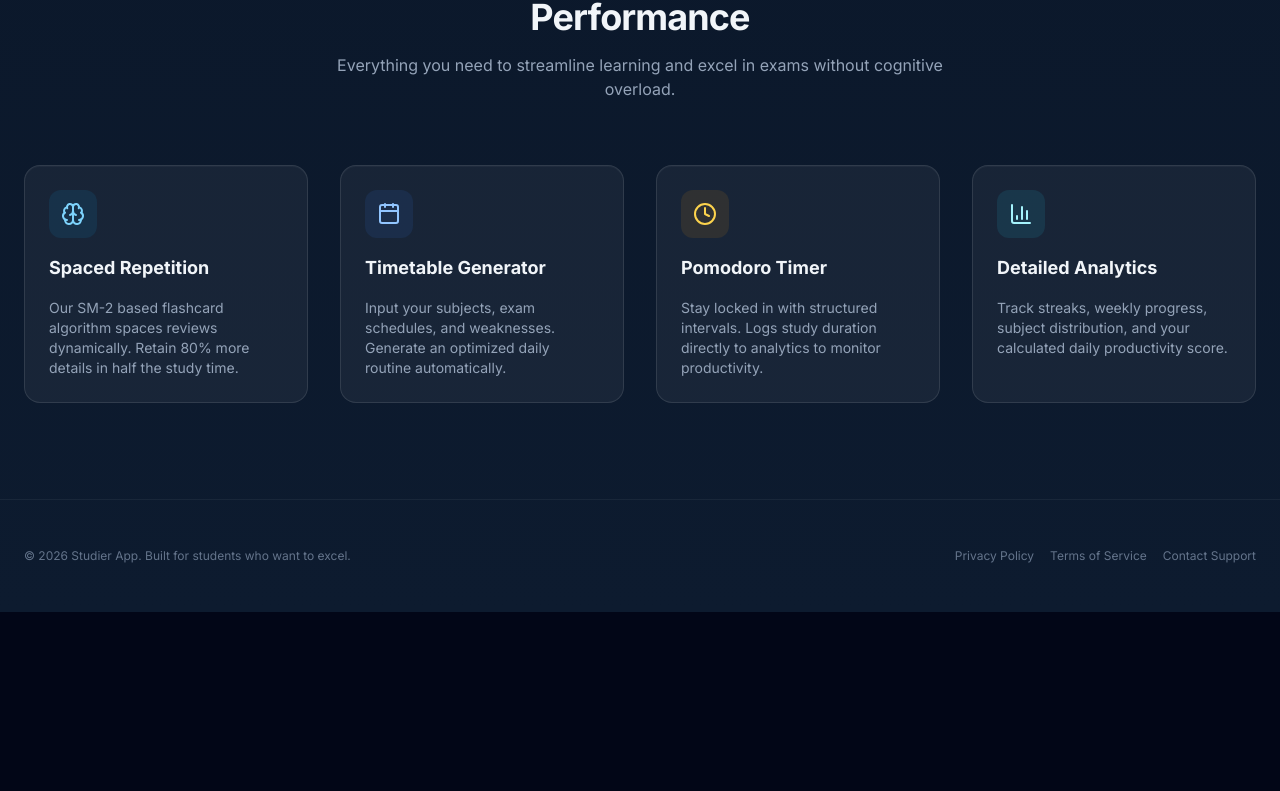
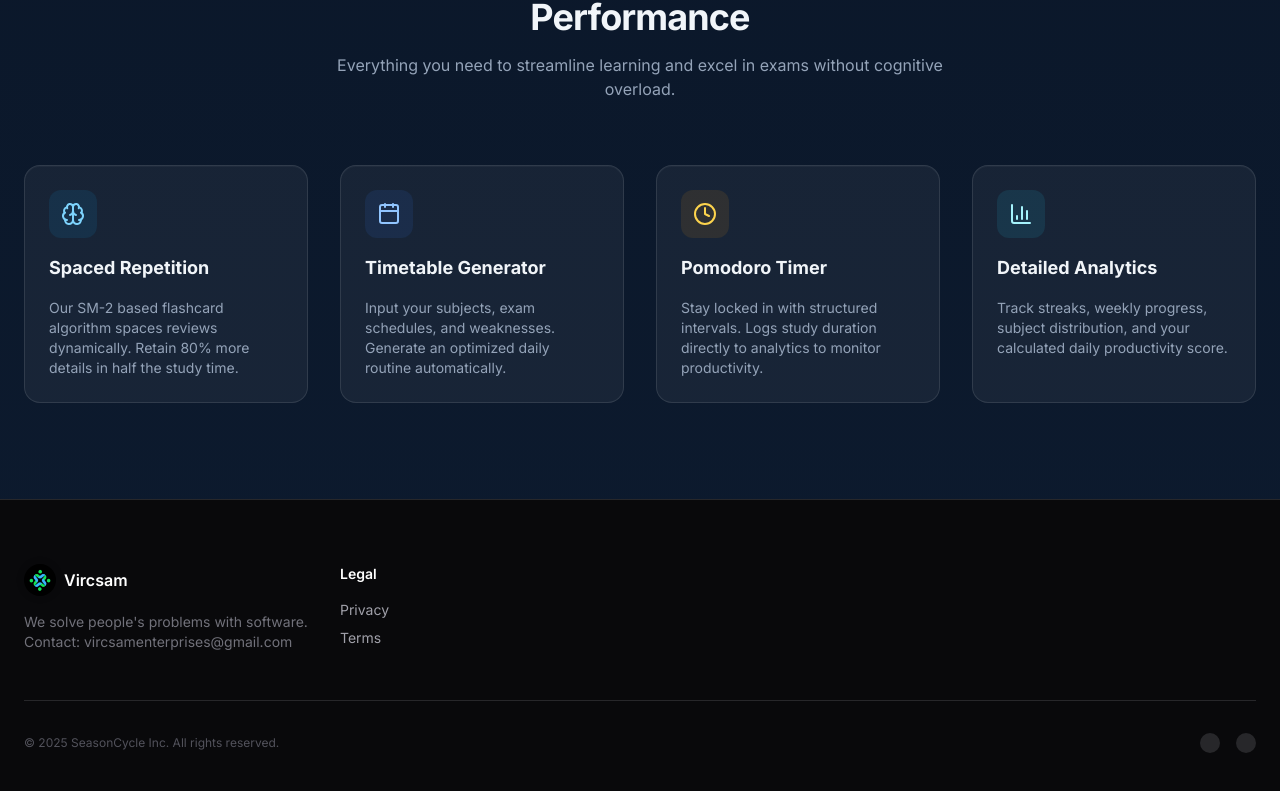
Before and after one commit to vircsam/studier, a React (Vite) app: page / in a window 1280 px wide. Shown: the part 1476-2267 px from the top of the page. Before the commit the page ends 2088 px from the top, so only its background shows below. Built offline with nearby package versions, Linux system fonts and the light colour scheme; no server answers.

Commit message:
Add footer

```diff
--- /dev/null
+++ b/src/components/Footer.jsx
@@ -0,0 +1,42 @@
+import React from "react";
+
+export const Footer = () => {
+  return (
+    <footer className="bg-[#09090b] border-t border-[#27272a] py-16">
+      <div className="max-w-7xl mx-auto px-6">
+        <div className="grid grid-cols-2 md:grid-cols-4 gap-8 mb-12">
+          <div className="col-span-2 md:col-span-1">
+            <div className="flex items-center gap-2 mb-4">
+              <div className="w-8 h-8 rounded-full overflow-hidden shadow-[0_0_10px_rgba(0,0,0,0.1)]">
+                <img
+                  src="vircsam.png"
+                  alt="logo"
+                  className="w-full h-full object-cover block"
+                />
+              </div>
+              <span className="font-semibold text-white">Vircsam</span>
+            </div>
+            <p className="text-sm text-[#71717a]">
+              We solve people's problems with software.
+              Contact: vircsamenterprises@gmail.com
+            </p>
+          </div>
+          <div>
+            <h4 className="text-sm font-semibold text-white mb-4">Legal</h4>
+            <ul className="space-y-2 text-sm text-[#a1a1aa]">
+              <li><a href="#" className="hover:text-white transition-colors">Privacy</a></li>
+              <li><a href="#" className="hover:text-white transition-colors">Terms</a></li>
+            </ul>
+          </div>
+        </div>
+        <div className="pt-8 border-t border-[#27272a] flex flex-col md:flex-row justify-between items-center gap-4">
+          <p className="text-xs text-[#52525b]">© 2025 SeasonCycle Inc. All rights reserved.</p>
+          <div className="flex gap-4">
+            <div className="w-5 h-5 bg-[#27272a] rounded-full hover:bg-[#3f3f46] transition-colors cursor-pointer"></div>
+            <div className="w-5 h-5 bg-[#27272a] rounded-full hover:bg-[#3f3f46] transition-colors cursor-pointer"></div>
+          </div>
+        </div>
+      </div>
+    </footer>
+  );
+};
--- a/src/pages/Landing.jsx
+++ b/src/pages/Landing.jsx
@@ -1,5 +1,6 @@
 import React from "react";
 import { Link } from "react-router-dom";
+import { Footer } from "../components/Footer";
 import { motion } from "framer-motion";
 import { Brain, Clock, Calendar, BarChart3, ChevronRight, GraduationCap } from "lucide-react";
 
@@ -225,14 +226,7 @@ export default function Landing() {
       </section>
 
       {/* Footer */}
-      <footer className="px-6 py-12 border-t border-white/5 max-w-7xl mx-auto flex flex-col sm:flex-row items-center justify-between text-xs text-slate-500">
-        <span>© 2026 Studier App. Built for students who want to excel.</span>
-        <div className="flex gap-4 mt-4 sm:mt-0">
-          <span className="hover:text-slate-300 cursor-pointer">Privacy Policy</span>
-          <span className="hover:text-slate-300 cursor-pointer">Terms of Service</span>
-          <span className="hover:text-slate-300 cursor-pointer">Contact Support</span>
-        </div>
-      </footer>
+      <Footer />
     </div>
   );
 }
```
Also changed, not shown: public/vircsam.png (added).
